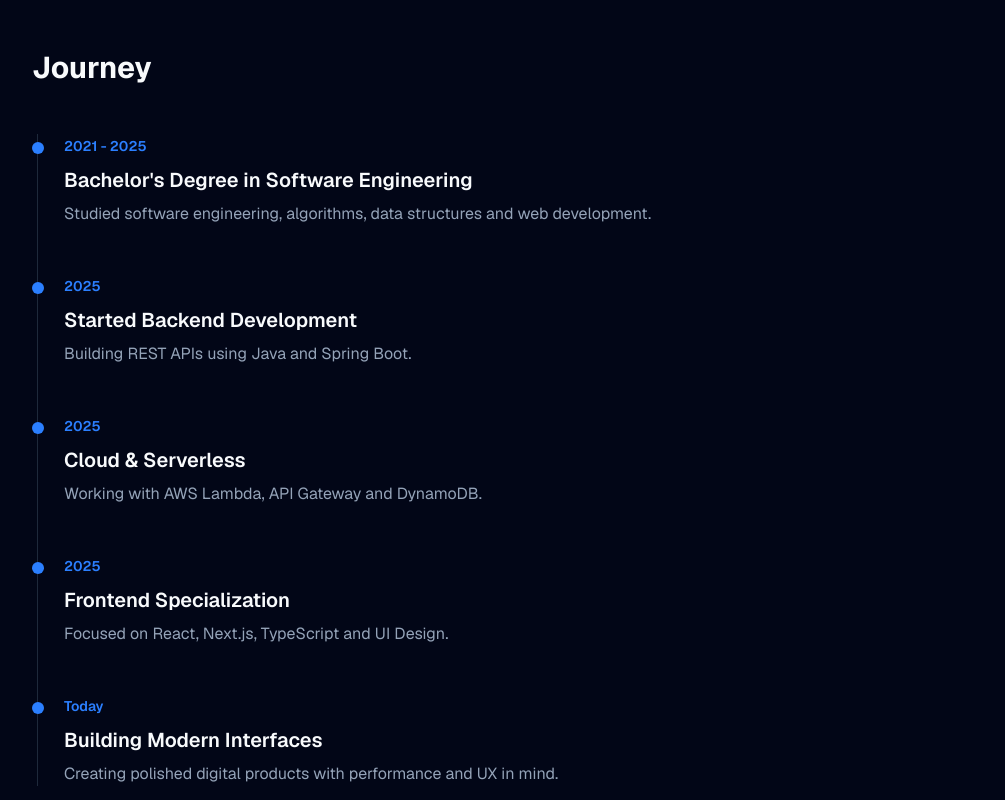
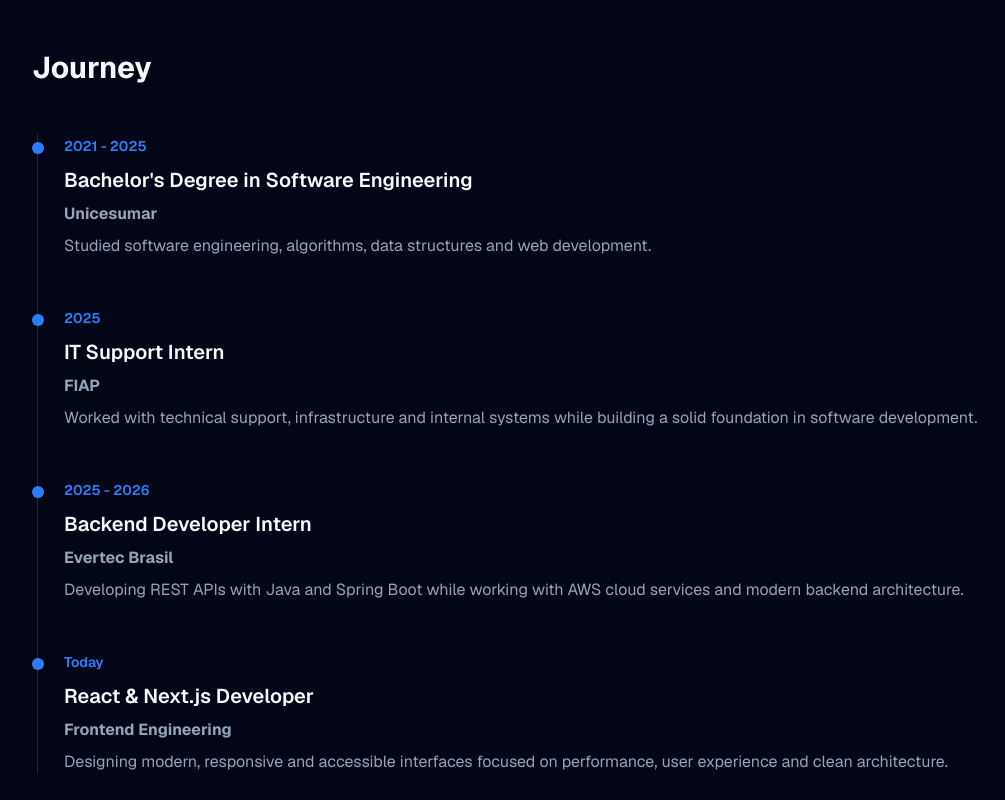
Before and after one commit to wwilliamsantana/portfolio-william, a Next.js app: page / in a window 1280 px wide. Shown: the part 7560-8360 px from the top of the page, without its empty margins (32-1037 px from the left). Built offline with nearby package versions, Linux system fonts and the light colour scheme.

Commit message:
fix: Att about and timelineItem

```diff
--- a/src/components/about/TimelineItem.tsx
+++ b/src/components/about/TimelineItem.tsx
@@ -3,11 +3,12 @@ import { motion } from "framer-motion";
 
 interface Props {
   year: string;
-  title: string;
+  role: string;
+  company: string;
   description: string;
 }
 
-export function TimelineItem({ year, title, description }: Props) {
+export function TimelineItem({ year, role, company, description }: Props) {
   return (
     <motion.article
       initial={{ opacity: 0, y: -30 }}
@@ -24,7 +25,8 @@ export function TimelineItem({ year, title, description }: Props) {
       />
 
       <span className="text-sm font-semibold text-blue-500">{year}</span>
-      <h3 className="mt-2 text-xl font-semibold">{title}</h3>
+      <h3 className="mt-2 text-xl font-semibold">{role}</h3>
+      <p className="mt-2 text-(--muted) font-bold">{company}</p>
       <p className="mt-2 text-(--muted)">{description}</p>
     </motion.article>
   );
--- a/src/data/about.ts
+++ b/src/data/about.ts
@@ -32,38 +32,41 @@ export const techStack = [
   "Java",
   "Spring Boot",
   "AWS",
+  "Python",
   "Git",
   "GitHub",
   "Figma",
   "REST API",
+  "Photoshop",
 ];
 
 export const timeline = [
   {
     year: "2021 - 2025",
-    title: "Bachelor's Degree in Software Engineering",
+    company: "Unicesumar",
+    role: "Bachelor's Degree in Software Engineering",
     description:
       "Studied software engineering, algorithms, data structures and web development.",
   },
   {
     year: "2025",
-    title: "Started Backend Development",
-    description: "Building REST APIs using Java and Spring Boot.",
+    company: "FIAP",
+    role: "IT Support Intern",
+    description:
+      "Worked with technical support, infrastructure and internal systems while building a solid foundation in software development.",
   },
   {
-    year: "2025",
-    title: "Cloud & Serverless",
-    description: "Working with AWS Lambda, API Gateway and DynamoDB.",
-  },
-  {
-    year: "2025",
-    title: "Frontend Specialization",
-    description: "Focused on React, Next.js, TypeScript and UI Design.",
+    year: "2025 - 2026",
+    company: "Evertec Brasil",
+    role: "Backend Developer Intern",
+    description:
+      "Developing REST APIs with Java and Spring Boot while working with AWS cloud services and modern backend architecture.",
   },
   {
     year: "Today",
-    title: "Building Modern Interfaces",
+    role: "React & Next.js Developer",
+    company: "Frontend Engineering",
     description:
-      "Creating polished digital products with performance and UX in mind.",
+      "Designing modern, responsive and accessible interfaces focused on performance, user experience and clean architecture.",
   },
 ];
```
